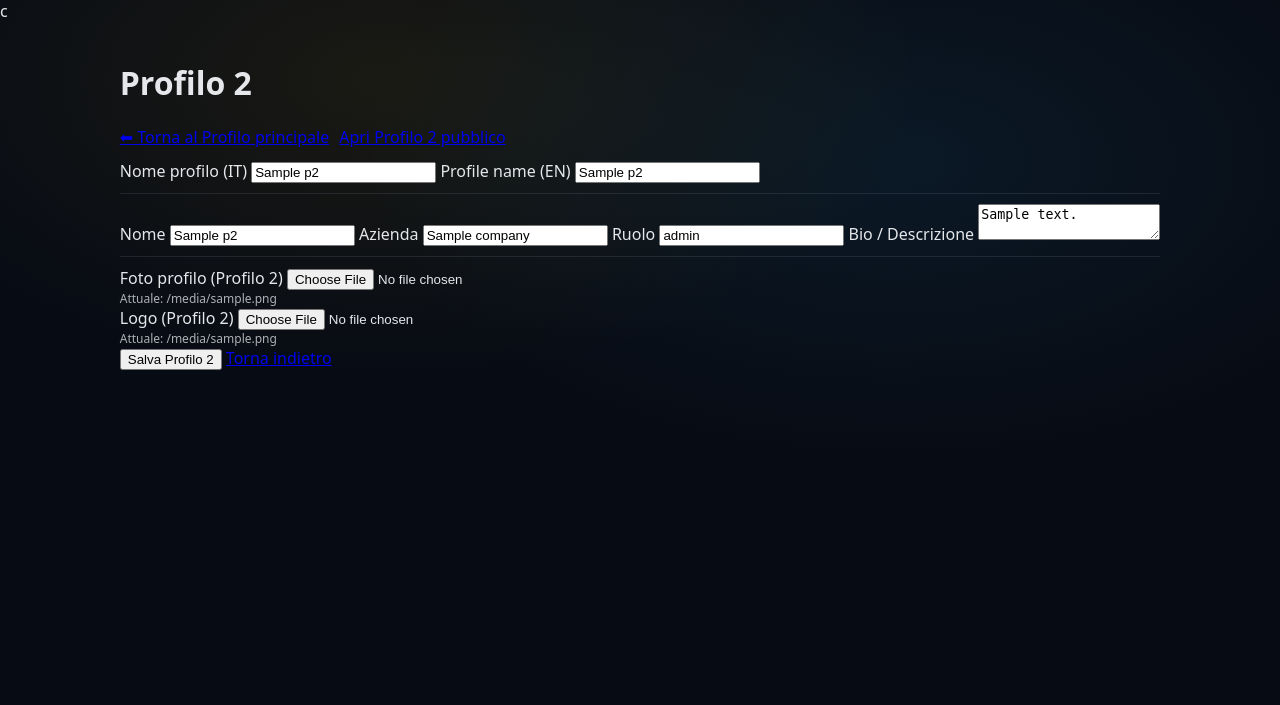
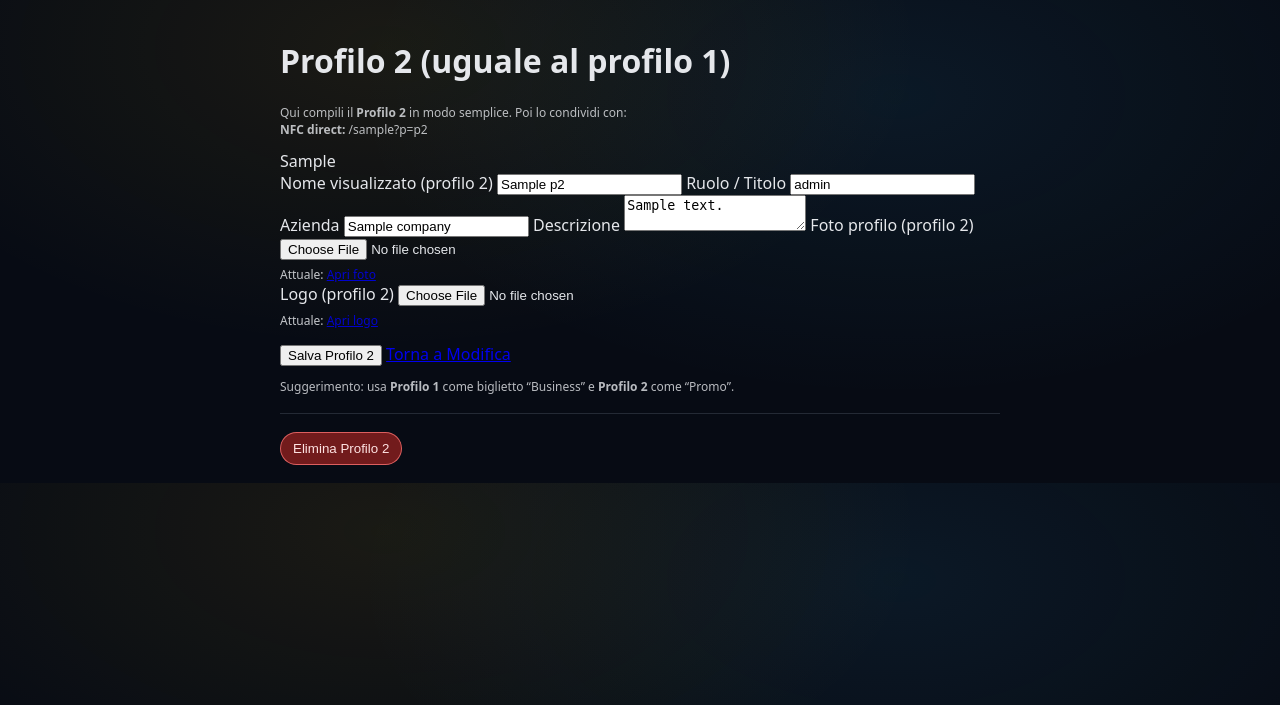
Before and after one commit to gidl59/pay4you-cards-fire, a Flask app: template templates/profile2_form.html in a window 1280 px wide. Shown: the top 705 px of the page. Run offline with Flask 3, Linux system fonts and the light colour scheme; the template is opened without the code that fills it: most values are stand-ins (such as "Sample title", 1, 10 or a date in 2020); some libraries are stand-ins or nearby versions.

Commit message:
Update profile2_form.html

```diff
--- a/templates/profile2_form.html
+++ b/templates/profile2_form.html
@@ -1,58 +1,72 @@
-c{% extends "base.html" %}
-{% block title %}Profilo 2 | Pay4You{% endblock %}
+{% extends "base.html" %}
+{% block title %}Profilo 2{% endblock %}
 
 {% block content %}
 <div class="page-main">
-  <div class="agent-form-wrapper">
+  <div class="admin-card" style="max-width:720px; width:100%;">
+    <h1 class="admin-title">Profilo 2 (uguale al profilo 1)</h1>
 
-    <h1 class="agent-form-title">Profilo 2</h1>
-
-    <div style="margin-bottom:12px; display:flex; gap:10px; flex-wrap:wrap;">
-      <a class="header-link" href="{{ url_for('me_edit') }}">⬅ Torna al Profilo principale</a>
-      <a class="header-link" href="/{{ agent.slug }}?p=p2&lang={{ lang|default('it') }}" target="_blank" rel="noopener">Apri Profilo 2 pubblico</a>
+    <div style="font-size:12px; opacity:.8; margin-bottom:12px;">
+      Qui compili il <b>Profilo 2</b> in modo semplice. Poi lo condividi con:
+      <br>
+      <b>NFC direct:</b> /{{ agent.slug }}?p=p2
     </div>
 
-    <form class="agent-form" method="post" action="{{ url_for('me_profile2_post') }}" enctype="multipart/form-data">
+    {% if error %}
+      <div class="flash error">{{ error }}</div>
+    {% endif %}
+    {% if ok %}
+      <div class="flash ok">{{ ok }}</div>
+    {% endif %}
 
-      <label>Nome profilo (IT)</label>
-      <input type="text" name="label_it" value="{{ p2.label_it or 'Profilo 2' }}">
+    <form class="agent-form" method="post" enctype="multipart/form-data" action="{{ url_for('me_profile2_post') }}">
 
-      <label>Profile name (EN)</label>
-      <input type="text" name="label_en" value="{{ p2.label_en or 'Profile 2' }}">
+      <label>Nome visualizzato (profilo 2)</label>
+      <input type="text" name="name" value="{{ p2.name or '' }}" placeholder="Es. Bar Jonni – Promo" required>
 
-      <hr style="border:0; height:1px; background:rgba(148,163,184,0.15); margin:10px 0;">
-
-      <label>Nome</label>
-      <input type="text" name="name" value="{{ p2.name or '' }}">
+      <label>Ruolo / Titolo</label>
+      <input type="text" name="role" value="{{ p2.role or '' }}" placeholder="Es. Offerte del giorno">
 
       <label>Azienda</label>
-      <input type="text" name="company" value="{{ p2.company or '' }}">
+      <input type="text" name="company" value="{{ p2.company or '' }}" placeholder="Es. Bar Jonni">
 
-      <label>Ruolo</label>
-      <input type="text" name="role" value="{{ p2.role or '' }}">
+      <label>Descrizione</label>
+      <textarea name="bio" placeholder="Es. Promo, eventi, offerte...">{{ p2.bio or '' }}</textarea>
 
-      <label>Bio / Descrizione</label>
-      <textarea name="bio">{{ p2.bio or '' }}</textarea>
-
-      <hr style="border:0; height:1px; background:rgba(148,163,184,0.15); margin:10px 0;">
-
-      <label>Foto profilo (Profilo 2)</label>
+      <label>Foto profilo (profilo 2)</label>
       <input type="file" name="photo" accept="image/*">
       {% if p2.photo_url %}
-        <div style="font-size:12px; opacity:.75;">Attuale: {{ p2.photo_url }}</div>
+        <div style="margin-top:6px; font-size:12px; opacity:.85;">
+          Attuale: <a class="link-button" href="{{ p2.photo_url }}" target="_blank">Apri foto</a>
+        </div>
       {% endif %}
 
-      <label>Logo (Profilo 2)</label>
+      <label>Logo (profilo 2)</label>
       <input type="file" name="logo" accept="image/*">
       {% if p2.logo_url %}
-        <div style="font-size:12px; opacity:.75;">Attuale: {{ p2.logo_url }}</div>
+        <div style="margin-top:6px; font-size:12px; opacity:.85;">
+          Attuale: <a class="link-button" href="{{ p2.logo_url }}" target="_blank">Apri logo</a>
+        </div>
       {% endif %}
 
-      <div class="agent-form-buttons">
+      <div class="agent-form-buttons" style="margin-top:14px;">
         <button type="submit">Salva Profilo 2</button>
-        <a class="btn-secondary" href="{{ url_for('me_edit') }}">Torna indietro</a>
+        <a class="btn-secondary" href="{{ url_for('me_edit') }}">Torna a Modifica</a>
+      </div>
+
+      <div style="margin-top:12px; font-size:12px; opacity:.8;">
+        Suggerimento: usa <b>Profilo 1</b> come biglietto “Business” e <b>Profilo 2</b> come “Promo”.
       </div>
     </form>
+
+    <hr style="border:0; border-top:1px solid rgba(148,163,184,0.2); margin:18px 0;">
+
+    <form method="post" action="{{ url_for('me_profile2_clear') }}" onsubmit="return confirm('Vuoi eliminare il Profilo 2?');">
+      <button type="submit" style="background:rgba(127,29,29,0.9); border:1px solid rgba(248,113,113,0.8); color:#fee2e2; padding:8px 12px; border-radius:999px; cursor:pointer;">
+        Elimina Profilo 2
+      </button>
+    </form>
+
   </div>
 </div>
 {% endblock %}
```
